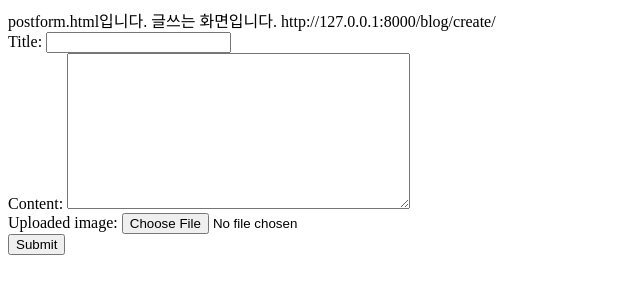
After one commit to dongmisw/django_2025, a Django app: page /blog/create/ in a window 1280 px wide. The commit adds this page. Shown: the top 300 px of the page, without its empty margins (0-640 px from the left). Run offline with Django 5.2, Linux system fonts and the light colour scheme.

Commit message:
blog- 사진 upload기능

```diff
--- /dev/null
+++ b/blog/forms.py
@@ -0,0 +1,13 @@
+#blog/forms.py
+from django import forms
+from blog.models import Post
+
+class PostForm(forms.ModelForm):
+    class Meta:
+        model = Post
+        fields = ['title', 'content', 'uploaded_image' ]
+
+class PostForm1(forms.ModelForm):
+    class Meta:
+        model = Post
+        fields = ['title', 'content', 'uploaded_image' ]
--- a/blog/templates/blog/index.html
+++ b/blog/templates/blog/index.html
@@ -118,6 +118,9 @@
                 <div class="col-lg-4">
                     <!-- Search widget-->
                     <div class="card mb-4">
+                        <button>
+                            <a href="/blog/create/">글쓰기</a>
+                        </button>
                         <div class="card-header">Search</div>
                         <div class="card-body">
                             <div class="input-group">
--- /dev/null
+++ b/blog/templates/blog/postform.html
@@ -0,0 +1,19 @@
+<!DOCTYPE html>
+<html lang="en">
+<head>
+    <meta charset="UTF-8">
+    <title>글쓰기페이지</title>
+</head>
+<body>
+postform.html입니다.
+글쓰는 화면입니다.
+http://127.0.0.1:8000/blog/create/
+    <form method="post" enctype="multipart/form-data">
+        {% csrf_token %}
+        {{ postform }}
+        <input type="submit">
+    </form>
+
+
+</body>
+</html>
--- a/blog/urls.py
+++ b/blog/urls.py
@@ -2,7 +2,9 @@ from django.urls import path
 from . import views
 urlpatterns=[
     #    127.0.0.1:8000/blog/
-    path('', views.index ),
-    path('<int:pk>/', views.detail )
-
+    path('', views.index , name='index'),
+    path('<int:pk>/', views.detail ),
+    path('create/', views.create , name='blogcreate'),
+    #path('create/', views.create , name='blogcreate'),
+    path('createfake/', views.createfake),
 ]
--- a/blog/views.py
+++ b/blog/views.py
@@ -1,4 +1,6 @@
-from django.shortcuts import render
+from django.shortcuts import render, redirect
+
+from .forms import PostForm
 from .models import Post
 # Create your views here.
 
@@ -15,3 +17,28 @@ def detail(request, pk):
     return render(request,
                   'blog/detail.html',
                   context={'post2':post1111})
+#/blog/create/
+def create(request):
+    if request.method == "POST":
+        #작성하다가 제출 버튼을 누른경우
+        postform = PostForm(request.POST, request.FILES)
+        if postform.is_valid():
+            post1 = postform.save(commit=False)
+            post1.title = post1.title + "홍길동 만세"
+            post1.save()
+            return redirect('/blog/')
+            #정상값인 경우
+    else: # get
+        postform = PostForm()
+    return render(request,
+                  template_name='blog/postform.html',
+                  context={'postform':postform})
+
+#/blog/createfake/
+#글을 써보자
+def createfake(request):
+    post = Post()
+    post.title = " 새싹 용산구"
+    post.content="나진상가 3층"
+    post.save()
+    return redirect('index')
```
Also changed, not shown: guide.txt (+15 -0 lines), _media/images/view_35JC7NH.jpg (added), _media/images/view_y8oo41T.jpg (added).
